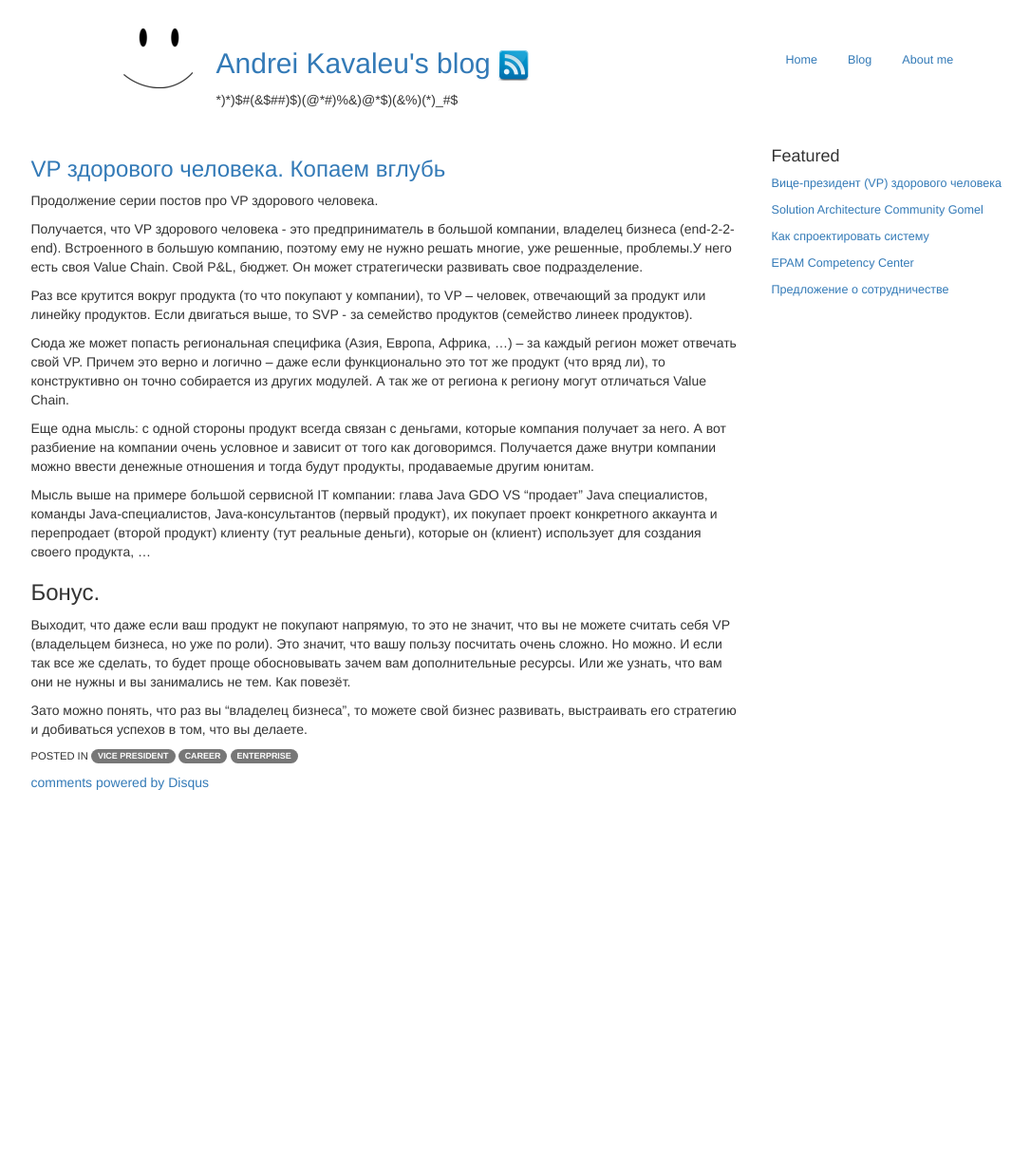
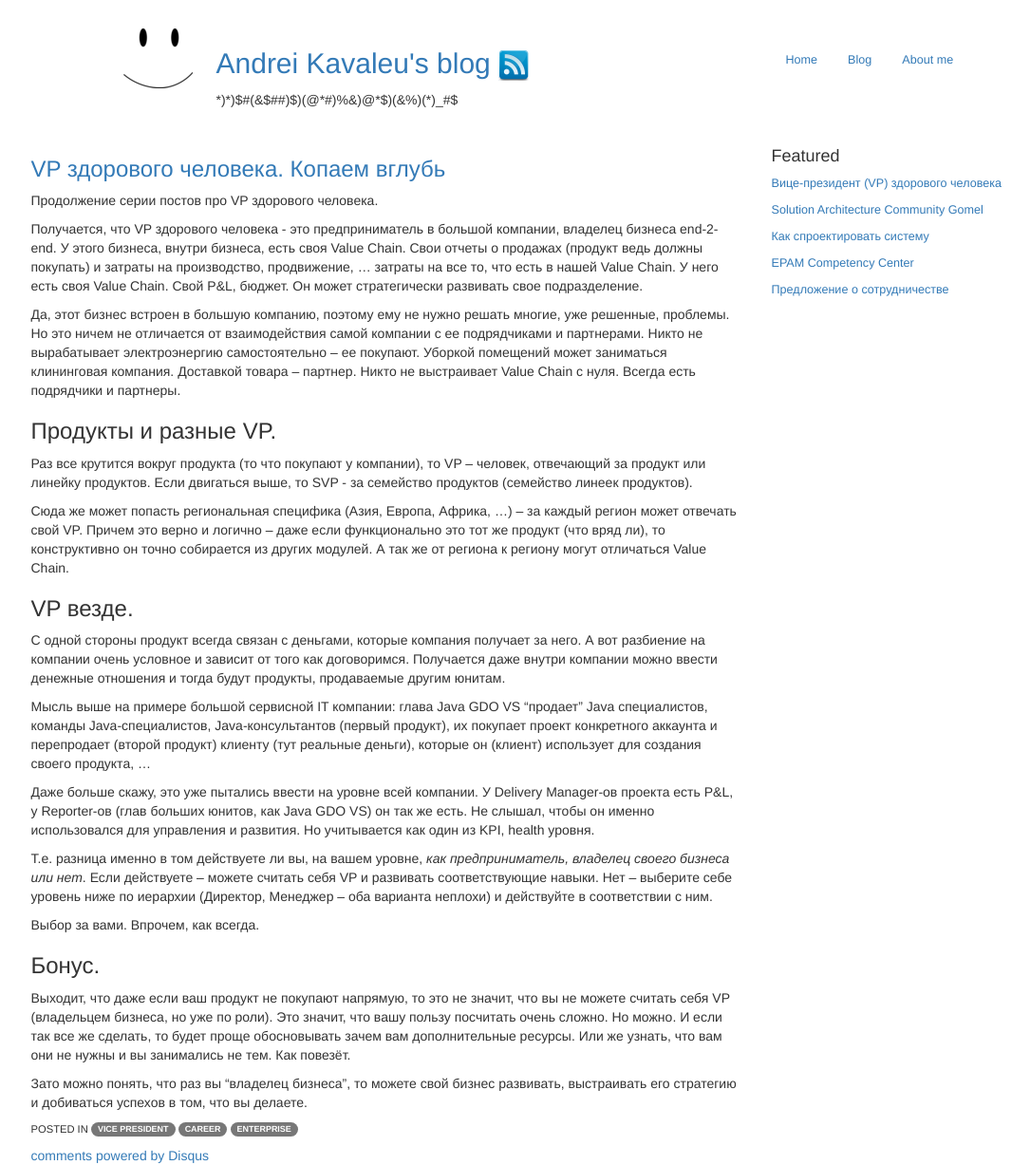
Before and after one commit to akava/akava.github.io, a Jekyll site: the page built from _posts/2022-10-15-vp2-vp-deep-dive.md, in a window 1280 px wide. Shown: the whole page at 95% size, without its empty margins (135-1220 px from the left). Built offline with Jekyll 4.4.1, drawn with Linux system fonts in a browser that asks for light colours; nearby versions of some CDN libraries; comment, search, counter and statistics services are not loaded; before the commit the page ends 900 px from its top, so only the background shows below that.

Commit message:
Обновление к серии постов про VP

```diff
--- a/_posts/2022-10-15-vp2-vp-deep-dive.md
+++ b/_posts/2022-10-15-vp2-vp-deep-dive.md
@@ -16,15 +16,29 @@ tags:
 
 Продолжение серии постов про VP здорового человека.
 
-Получается, что VP здорового человека - это предприниматель в большой компании, владелец бизнеса (end-2-2-end). Встроенного в большую компанию, поэтому ему не нужно решать многие, уже решенные, проблемы.У него есть своя Value Chain. Свой P&L, бюджет. Он может стратегически развивать свое подразделение.
+Получается, что VP здорового человека - это предприниматель в большой компании, владелец бизнеса end-2-end. У этого бизнеса, внутри бизнеса, есть своя Value Chain. Свои отчеты о продажах (продукт ведь должны покупать) и затраты на производство, продвижение, ... затраты на все то, что есть в нашей Value Chain. У него есть своя Value Chain. Свой P&L, бюджет. Он может стратегически развивать свое подразделение.
+
+Да, этот бизнес встроен в большую компанию, поэтому ему не нужно решать многие, уже решенные, проблемы. Но это ничем не отличается от взаимодействия самой компании с ее подрядчиками и партнерами. Никто не вырабатывает электроэнергию самостоятельно – ее покупают. Уборкой помещений может заниматься клининговая компания. Доставкой товара – партнер. Никто не выстраивает Value Chain с нуля. Всегда есть подрядчики и партнеры.
+
+
+### Продукты и разные VP.
 
 Раз все крутится вокруг продукта (то что покупают у компании), то VP – человек, отвечающий за продукт или линейку продуктов. Если двигаться выше, то SVP - за семейство продуктов (семейство линеек продуктов).
 
 Сюда же может попасть региональная специфика (Азия, Европа, Африка, ...) – за каждый регион может отвечать свой VP. Причем это верно и логично – даже если функционально это тот же продукт (что вряд ли), то конструктивно он точно собирается из других модулей. А так же от региона к региону могут отличаться Value Chain.
 
-Еще одна мысль: с одной стороны продукт всегда связан с деньгами, которые компания получает за него. А вот разбиение на компании очень условное и зависит от того как договоримся. Получается даже внутри компании можно ввести денежные отношения и тогда будут продукты, продаваемые другим юнитам.
+### VP везде.
+
+С одной стороны продукт всегда связан с деньгами, которые компания получает за него. А вот разбиение на компании очень условное и зависит от того как договоримся. Получается даже внутри компании можно ввести денежные отношения и тогда будут продукты, продаваемые другим юнитам.
 
 Мысль выше на примере большой сервисной IT компании: глава Java GDO VS "продает" Java специалистов, команды Java-специалистов, Java-консультантов (первый продукт), их покупает проект конкретного аккаунта и перепродает (второй продукт) клиенту (тут реальные деньги), которые он (клиент) использует для создания своего продукта, ...
+
+Даже больше скажу, это уже пытались ввести на уровне всей компании. У Delivery Manager-ов проекта есть P&L,  у Reporter-ов (глав больших юнитов, как Java GDO VS) он так же есть. Не слышал, чтобы он именно использовался для управления и развития. Но учитывается как один из KPI, health уровня.
+
+Т.е. разница именно в том действуете ли вы, на вашем уровне, *как предприниматель, владелец своего бизнеса или нет*. Если действуете – можете считать себя VP и развивать соответствующие навыки. Нет – выберите себе уровень ниже по иерархии (Директор, Менеджер – оба варианта неплохи) и действуйте в соответствии с ним.
+
+Выбор за вами. Впрочем, как всегда.
+
 ### Бонус.
 
 Выходит, что даже если ваш продукт не покупают напрямую, то это не значит, что вы не можете считать себя VP (владельцем бизнеса, но уже по роли). Это значит, что вашу пользу посчитать очень сложно. Но можно. И если так все же сделать, то будет проще обосновывать зачем вам дополнительные ресурсы. Или же узнать, что вам они не нужны и вы занимались не тем. Как повезёт.
```
Also changed, not shown: _posts/2022-10-15-vp1-vp-of-healthy-person.md (+3 -3 lines).
